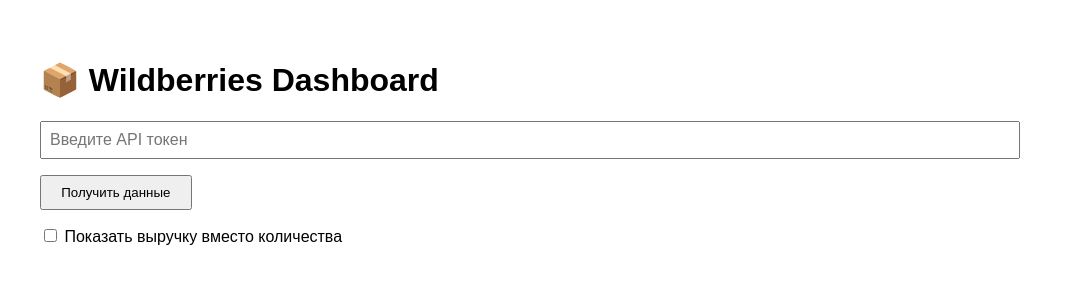
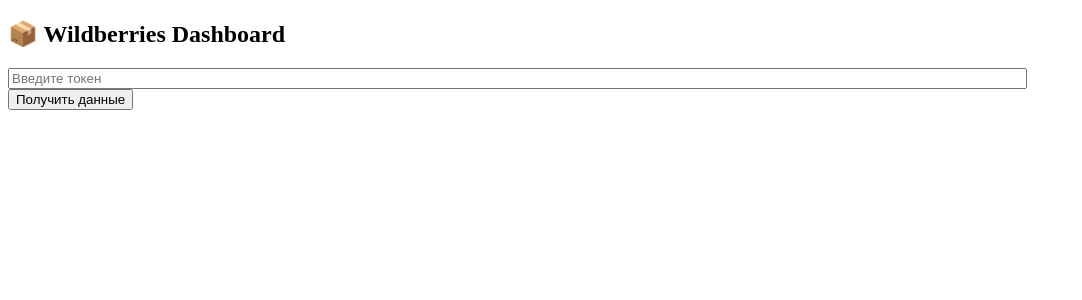
Before and after one commit to invite4891/wildberries-dashboard, a React (Create React App) app in the folder client/: page / in a window 1280 px wide. Shown: the top 300 px of the page, without its empty margins (0-1082 px from the left). Built offline with nearby package versions, Linux system fonts and the light colour scheme.

Commit message:
fix: обновлён backend и/или frontend

```diff
--- a/client/src/App.jsx
+++ b/client/src/App.jsx
@@ -1,120 +1,87 @@
 import React, { useState } from "react";
-import axios from "axios";
+import { Line } from "react-chartjs-2";
 import {
-  LineChart,
-  Line,
-  XAxis,
-  YAxis,
+  Chart as ChartJS,
+  LineElement,
+  CategoryScale,
+  LinearScale,
+  PointElement,
   Tooltip,
-  CartesianGrid,
-  ResponsiveContainer,
   Legend,
-} from "recharts";
+} from "chart.js";
+
+ChartJS.register(LineElement, CategoryScale, LinearScale, PointElement, Tooltip, Legend);
 
 function App() {
   const [token, setToken] = useState("");
-  const [sales, setSales] = useState([]);
+  const [chartData, setChartData] = useState(null);
   const [error, setError] = useState("");
-  const [showRevenue, setShowRevenue] = useState(false);
 
   const fetchData = async () => {
+    setError("");
     try {
-      setError("");
-      const response = await axios.post(
-        "https://c5e3-195-58-50-125.ngrok-free.app/api/data",
-        { token }
-      );
+      const response = await fetch("https://c5e3-195-58-50-125.ngrok-free.app/api/data", {
+        method: "POST",
+        headers: {
+          "Content-Type": "application/json",
+        },
+        body: JSON.stringify({ token }),
+      });
 
-      const data = response.data.sales || [];
-      console.log("Пример данных:", data.slice(0, 5));
-      setSales(data);
+      if (!response.ok) {
+        const errorData = await response.json();
+        throw new Error(errorData.details || "Unknown error");
+      }
+
+      const data = await response.json();
+
+      const grouped = {};
+
+      data.sales.forEach((item) => {
+        const date = item.rr_dt || item.date || item.sale_dt?.split("T")[0];
+        if (!date) return;
+
+        if (!grouped[date]) {
+          grouped[date] = 0;
+        }
+
+        grouped[date] += item.quantity || 1;
+      });
+
+      const labels = Object.keys(grouped).sort();
+      const dataset = labels.map((date) => grouped[date]);
+
+      setChartData({
+        labels,
+        datasets: [
+          {
+            label: "Продажи (шт)",
+            data: dataset,
+            borderColor: "blue",
+            tension: 0.4,
+          },
+        ],
+      });
     } catch (err) {
-      console.error("Ошибка при получении данных:", err);
       setError("Ошибка при получении данных. Проверьте токен или API.");
+      console.error(err);
     }
   };
 
-  // Группировка продаж по дате
-  const salesByDate = {};
-
-  sales.forEach((sale) => {
-    const date = sale.date?.split("T")[0];
-    if (!date) return;
-
-    if (!salesByDate[date]) {
-      salesByDate[date] = { quantity: 0, revenue: 0 };
-    }
-
-    salesByDate[date].quantity += 1;
-    salesByDate[date].revenue += Number(sale.forPay || 0);
-  });
-
-  const chartData = Object.entries(salesByDate).map(([date, values]) => ({
-    date,
-    quantity: values.quantity,
-    revenue: Number(values.revenue.toFixed(2)),
-  }));
-
   return (
-    <div style={{ padding: "2rem", fontFamily: "Arial" }}>
-      <h1>📦 Wildberries Dashboard</h1>
-
+    <div>
+      <h2>📦 Wildberries Dashboard</h2>
       <input
         type="text"
-        placeholder="Введите API токен"
         value={token}
         onChange={(e) => setToken(e.target.value)}
-        style={{
-          width: "80%",
-          padding: "0.5rem",
-          fontSize: "1rem",
-          marginBottom: "1rem",
-        }}
+        placeholder="Введите токен"
+        style={{ width: "80%" }}
       />
       <br />
-      <button onClick={fetchData} style={{ padding: "0.5rem 1.2rem" }}>
-        Получить данные
-      </button>
-
-      <div style={{ marginTop: "1rem" }}>
-        <label>
-          <input
-            type="checkbox"
-            checked={showRevenue}
-            onChange={() => setShowRevenue(!showRevenue)}
-          />{" "}
-          Показать выручку вместо количества
-        </label>
-      </div>
-
-      {error && (
-        <div style={{ marginTop: "1rem", color: "red" }}>
-          <strong>{error}</strong>
-        </div>
-      )}
-
-      {chartData.length > 0 && (
-        <>
-          <h2 style={{ marginTop: "2rem" }}>
-            {showRevenue ? "Выручка по дням (₽)" : "Количество продаж по дням"}
-          </h2>
-          <ResponsiveContainer width="100%" height={300}>
-            <LineChart data={chartData}>
-              <CartesianGrid stroke="#ccc" />
-              <XAxis dataKey="date" />
-              <YAxis />
-              <Tooltip />
-              <Legend />
-              <Line
-                type="monotone"
-                dataKey={showRevenue ? "revenue" : "quantity"}
-                stroke="#8884d8"
-                dot={{ r: 3 }}
-              />
-            </LineChart>
-          </ResponsiveContainer>
-        </>
-      )}
+      <button onClick={fetchData}>Получить данные</button>
+      {error && <p style={{ color: "red" }}>{error}</p>}
+      {chartData && <Line data={chartData} />}
     </div>
   );
 }
```
Also changed, not shown: 2 other files (tests, documents, lock files or other folders).
